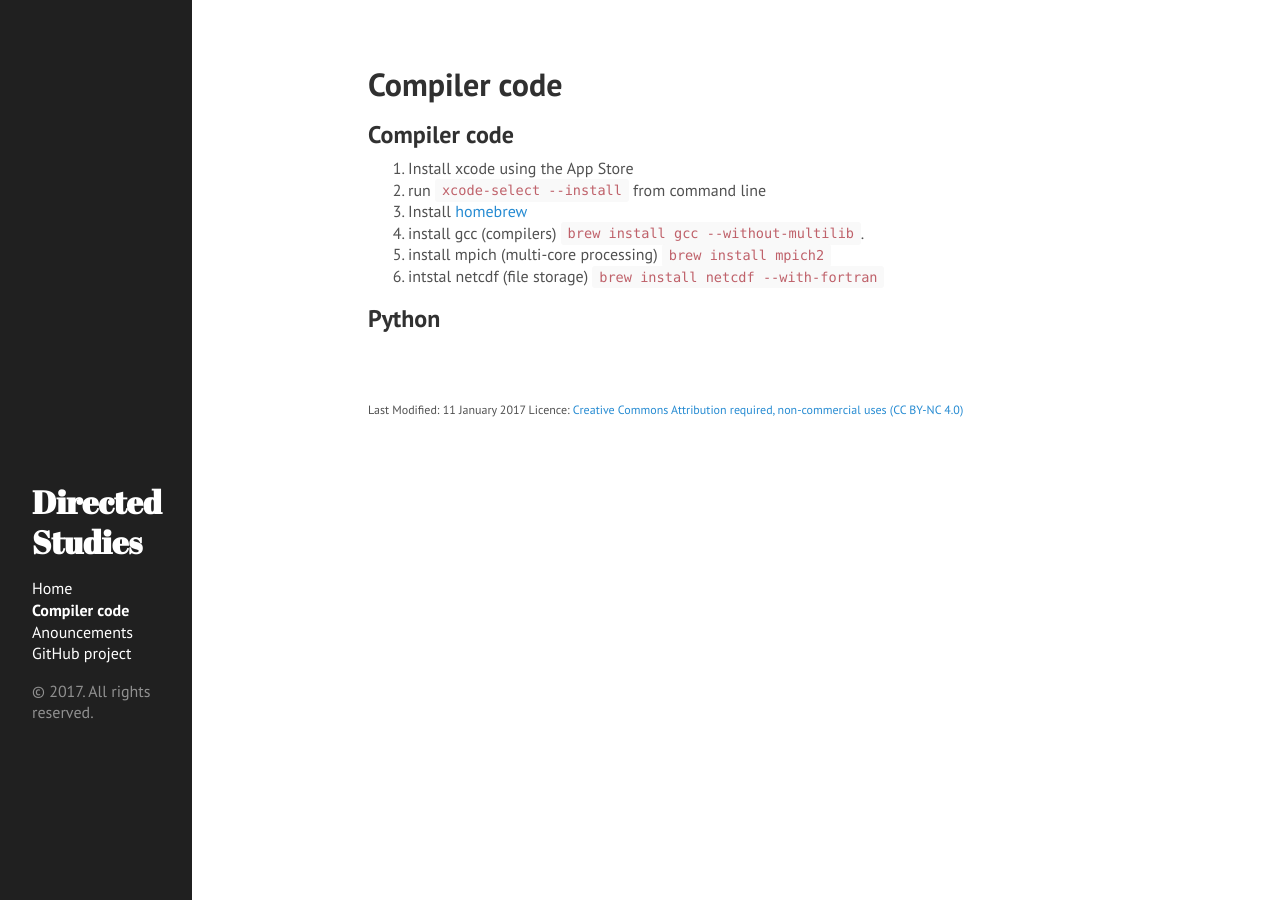
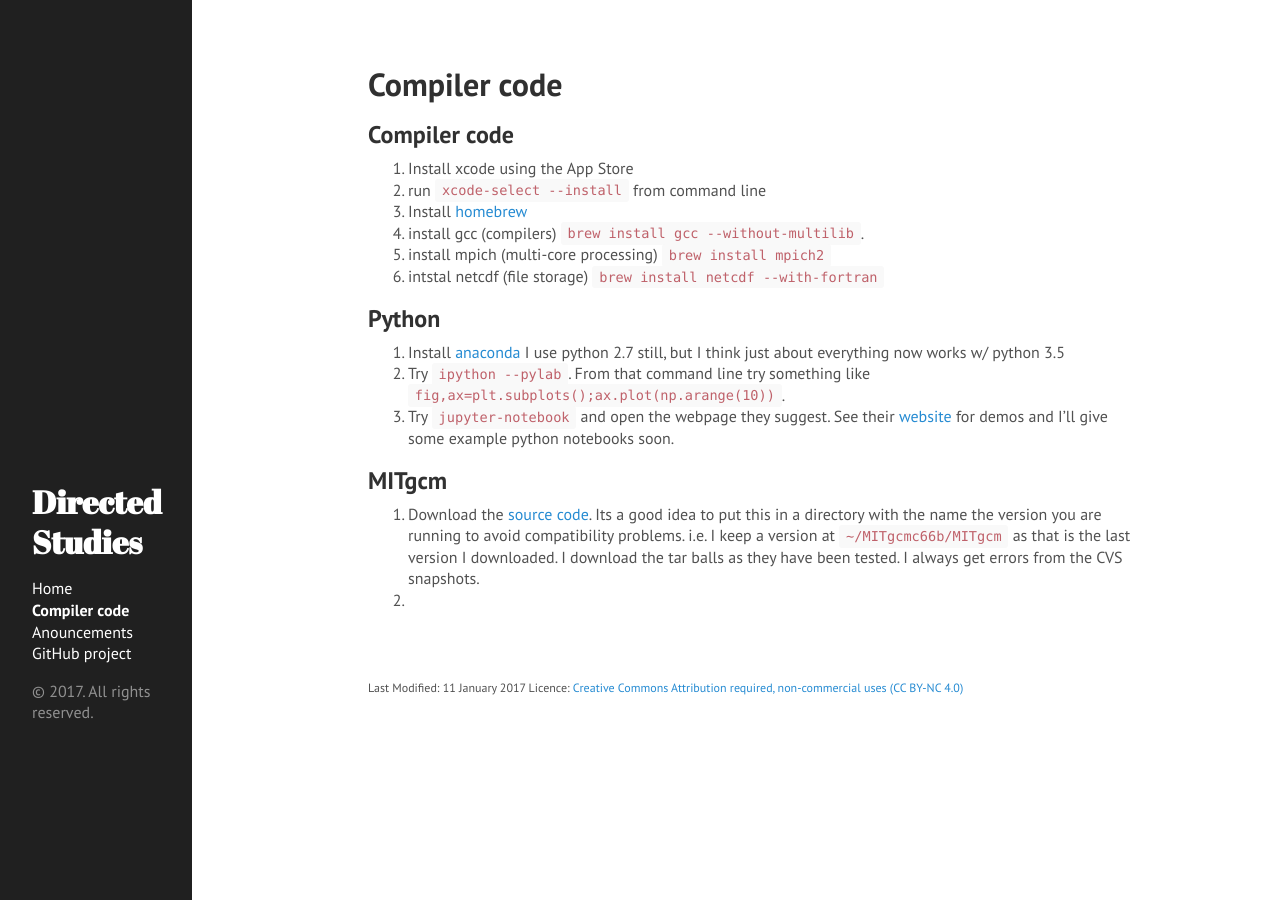
Before and after one commit to jklymak/DirStu17, a Jekyll site: the page built from docs/Projects/install.md, in a window 1280 px wide. Built offline with Jekyll 4.4.1, drawn with Linux system fonts in a browser that asks for light colours; our own code applies the rules of GitHub Pages for plain Markdown files.

Commit message:
Started Project 1

```diff
--- a/docs/Projects/install.md
+++ b/docs/Projects/install.md
@@ -7,3 +7,12 @@
    5. intstal netcdf (file storage) `brew install netcdf --with-fortran`
 
 ## Python
+
+   1. Install [anaconda](https://www.continuum.io/downloads)  I use python 2.7 still, but I think just about everything now works w/ python 3.5
+   2. Try `ipython --pylab`.  From that command line try something like `fig,ax=plt.subplots();ax.plot(np.arange(10))`.
+   3. Try `jupyter-notebook` and open the webpage they suggest.  See their [website](http://jupyter.org) for demos and I'll give some example python notebooks soon.
+
+## MITgcm
+
+   1. Download the [source code](http://mitgcm.org/public/source_code.html).  Its a good idea to put this in a directory with the name the version you are running to avoid compatibility problems.  i.e. I keep a version at `~/MITgcmc66b/MITgcm` as that is the last version I downloaded.  I download the tar balls as they have been tested.  I always get errors from the CVS snapshots.
+   2.
```
